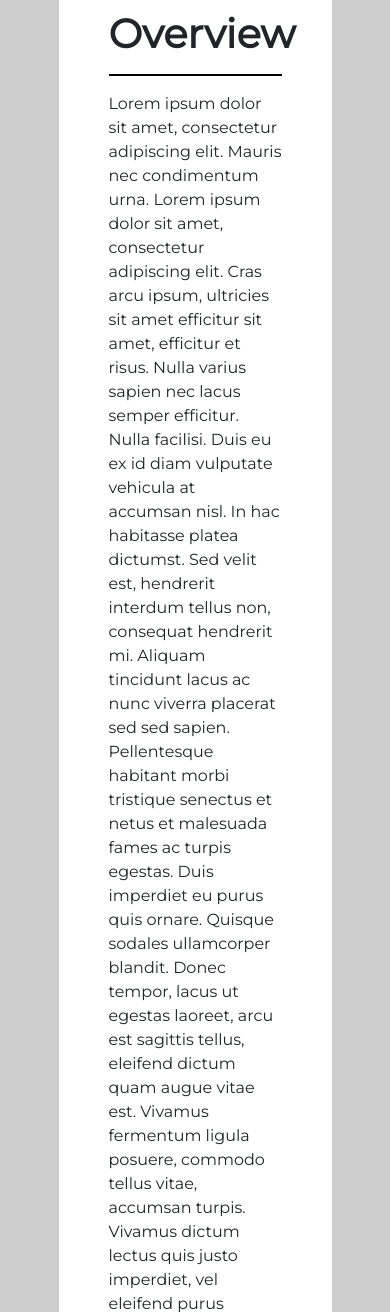
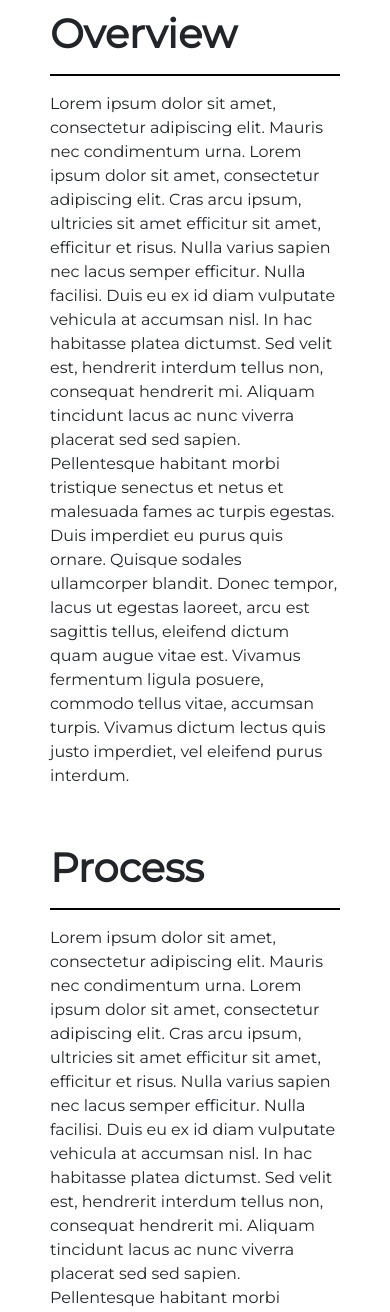
Before and after one commit to Johndhawk2/website, a PHP site: page /projects/dmx-sniffer.html in a window 390 px wide. Shown: the part 70-1382 px from the top of the page. Run offline with PHP 8.4, Linux system fonts and the light colour scheme.

Commit message:
Improved mobile

```diff
--- a/projects/projects.css
+++ b/projects/projects.css
@@ -84,3 +84,13 @@ html{
 img{
 	display: inline-block;
 }
+
+@media only screen and (max-width: 450px){
+	.pageContainer{
+		padding: 0;
+	}
+
+	figure{
+		display: none;
+	}
+}
```
